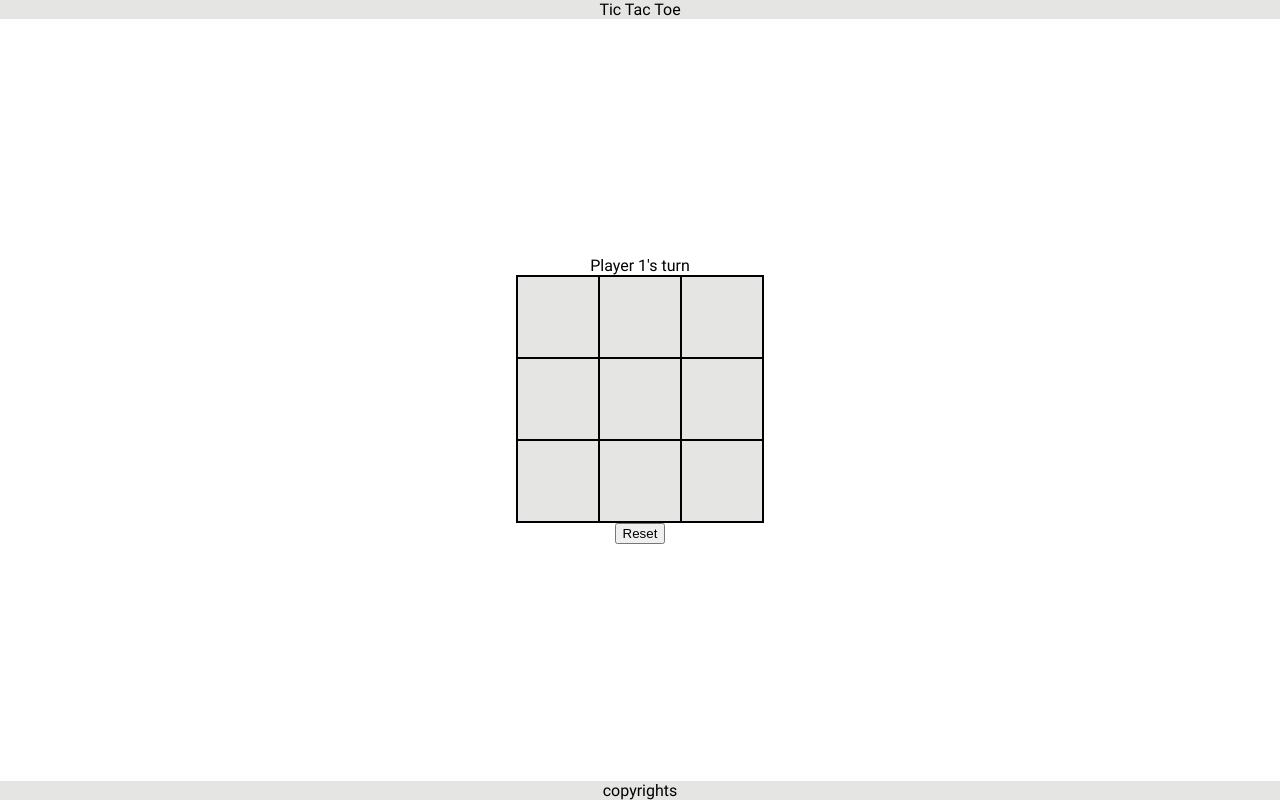
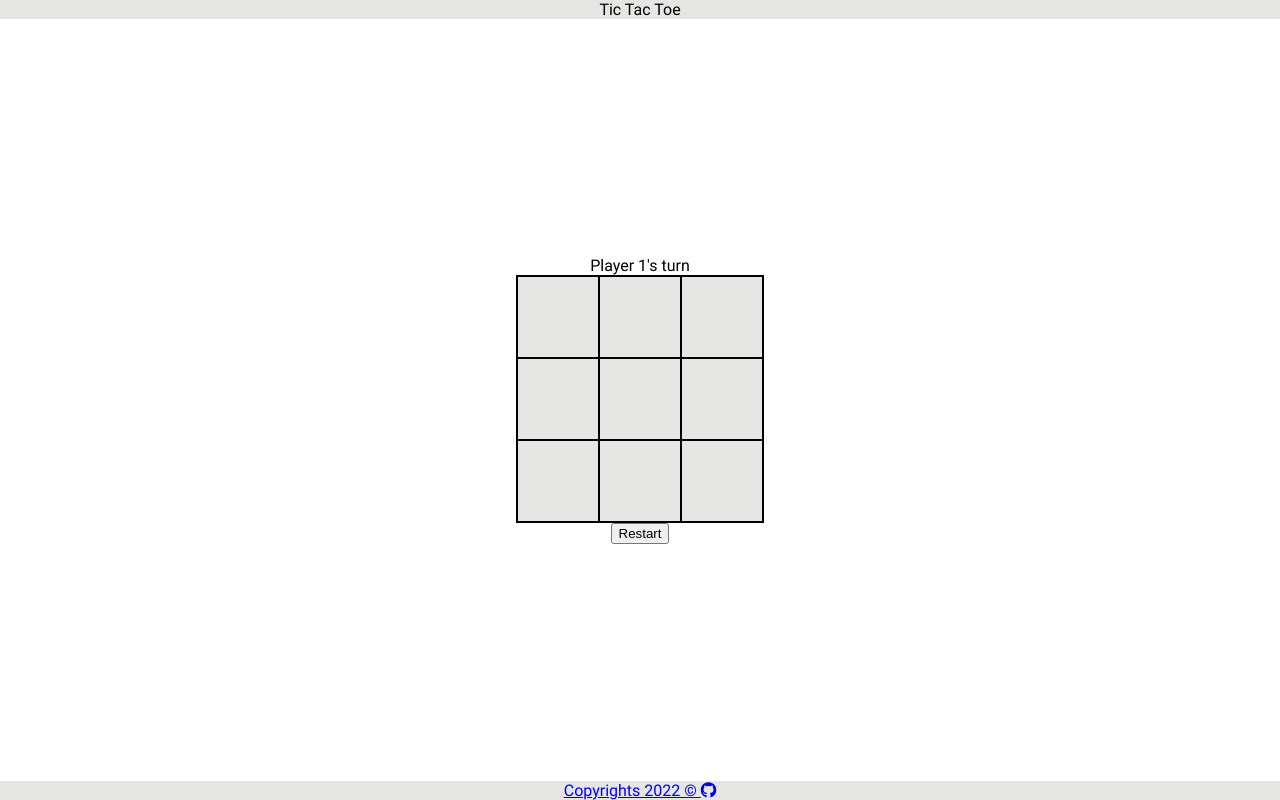
Before and after one commit to Coshido/Tic-Tac-Toe, a plain HTML site: page index.html in a window 1280 px wide. Drawn offline with Linux system fonts and the light colour scheme.

Commit message:
add footer content

```diff
--- a/index.html
+++ b/index.html
@@ -12,9 +12,20 @@
     <main>
       <div class="game-settings">game settings</div>
       <div class="gameboard"></div>
-      <button onclick="Gameboard.reset()">Reset</button>
+      <button onclick="Gameboard.reset()">Restart</button>
     </main>
-    <footer>copyrights</footer>
+    <footer>
+      <a
+        id="footer-link"
+        href="https://github.com/Coshido?tab=repositories"
+        target="_blank"
+        >Copyrights 2022 © <i class="fab fa-github"></i
+      ></a>
+    </footer>
     <script src="./javascript.js"></script>
+    <script
+      src="https://kit.fontawesome.com/2e94fa5060.js"
+      crossorigin="anonymous"
+    ></script>
   </body>
 </html>
```
